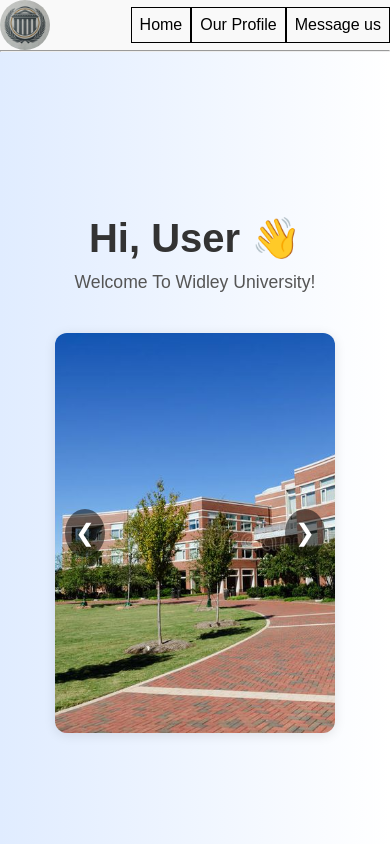
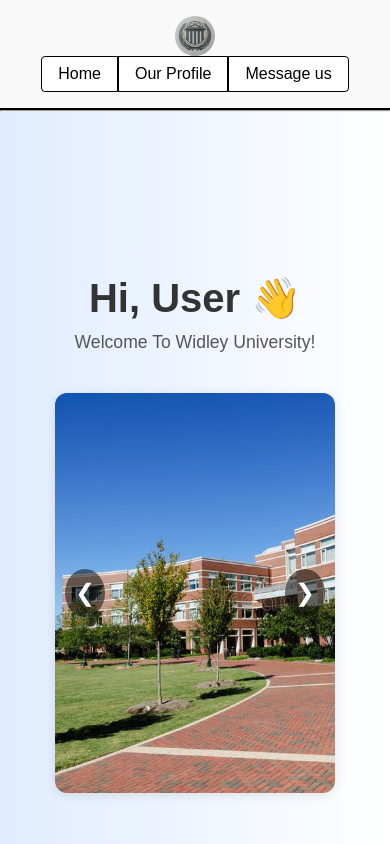
Before and after one commit to revou-fundamental-course/02-jun-25-Widzyy, a plain HTML site: page index.html in a window 390 px wide. Shown: the top 844 px of the page. Drawn offline with Linux system fonts and the light colour scheme.

Commit message:
Add revisi our profile + navbar

```diff
--- a/css/style.css
+++ b/css/style.css
@@ -1,42 +1,51 @@
 /* Header Component */
-.main-header {
-    display: flex;
-    justify-content: space-between;
+.header-wrapper {
+  display: flex;
+  justify-content: space-between;
+  align-items: center;
+  border-bottom: 2px solid black;
+  padding: 16px 24px;
 }
 
-.main-logo {
-    height: 50px;
-    width: 50px;
-    background: url('../assets/widley-college.jpeg');
-    border-radius: 50%;
-    background-size: cover;
-    background-position: center;
+.header-wrapper > .menu {
+  display: flex;
 }
 
-/* Navbar Component */
-nav {
-    display: flex;
-    align-items: center;
+.header-wrapper > nav > a {
+  color: inherit;
+  text-decoration: none;
 }
 
-nav>a {
-    border: 1px solid;
-    padding: 8px;
-    color: black;
-    text-decoration: none;
+.header-wrapper > .menu > a {
+  background-color: rgb(255, 255, 255);
+  padding: 8px 16px;
+  border: 1px solid rgb(0, 0, 0);
+  cursor: pointer;
+  transition: 0.3s background-color ease-out;
 }
 
-/* section {
-    height: 650px;
+.header-wrapper > .menu > a:hover {
+  background-color: gainsboro;
 }
 
-.banner-img {
-    height: 500px;
-    background-image: url(https://picsum.photos/1920/1080);
-    background-size: cover;
-    background-position: center;
-} */
+.header-wrapper > .menu > a:first-child {
+  border-radius: 4px 0 0 4px;
+}
 
+.header-wrapper > .menu > a:last-child {
+  border-radius: 0 4px 4px 0;
+}
+
+.header-wrapper > .logo {
+  width: auto;
+  height: 40px;
+  border-radius: 50%;
+}
+
+@media only screen and (max-width: 600px) {
+  .header-wrapper {
+    flex-direction: column;
+  }}
 
 
 /* Home Section */
@@ -135,9 +144,6 @@ body {
   opacity: 1;
   transform: translateY(0);
 }
-
-
-
 
 
 /* Our Profile Section */
--- a/index.html
+++ b/index.html
@@ -10,16 +10,13 @@
 </head>
 <body>
     <!-- Header Content -->
-    <header class="main-header">
-        <!-- Logo Website -->
-        <div class="main-logo"></div>
-
-        <!-- Navigation Bar (Navbar) -->
-        <nav>
-            <a href="#home">Home</a>
-            <a href="#our-profile">Our Profile</a>
-            <a href="message-us">Message us</a>
-        </nav>
+    <header class="header-wrapper">
+      <img class="logo" alt="widley-college" src="assets\widley-college.jpeg" />
+      <nav class="menu">
+        <a href="#home">Home</a>
+        <a href="#our-profile">Our Profile</a>
+        <a href="#message-us">Message us</a>
+      </nav>
     </header>
 
     <hr />
@@ -36,16 +33,12 @@
             <div class="slider fade-slide">
                 <button class="nav left" onclick="prevSlide()">❮</button>
                 <div class="image-wrapper">
-                    <img src="../assets/Bangunan.jpeg" class="slide active" alt="Slide 1">
-                    <img src="../assets/kelas.jpeg" class="slide" alt="Slide 2">
-                    <img src="../assets/mahasiswa.jpeg" class="slide" alt="Slide 3">
+                    <img src="assets\bangunan.jpeg" class="slide active" alt="Slide 1">
+                    <img src="assets\kelas.jpeg" class="slide" alt="Slide 2">
+                    <img src="assets\mahasiswa.jpeg" class="slide" alt="Slide 3">
                 </div>
                 <button class="nav right" onclick="nextSlide()">❯</button>
             </div>
-        </section>
-
-            <!-- Banner Section -->
-            <!-- <div class="banner-img"></div> -->
         </section>
 
         <hr />
@@ -68,17 +61,17 @@
                         <p>Tahun Berdiri</p>
                     </div>
                     <div class="fact-box fade-in">
-                        <h3>15+</h3>
-                        <p>Anggota Tim</p>
+                        <h3>1000+</h3>
+                        <p>Siswa</p>
                     </div>
                     <div class="fact-box fade-in">
                         <h3>100+</h3>
-                        <p>Proyek Selesai</p>
+                        <p>Kerjasama Perguruan Tinggi</p>
                     </div>
                 </div>
 
                 <div class="image-container fade-in">
-                    <img src="https://picsum.photos/200" alt="Foto Tim Kami" />
+                    <img src="assets\team.jpeg" alt="Foto Tim Kami" />
                 </div>
 
                 <div class="cta fade-in">
--- a/js/script.js
+++ b/js/script.js
@@ -41,6 +41,22 @@ window.onload = () => {
 };
 
 
+// Animasi saat scroll -
+document.addEventListener("DOMContentLoaded", () => {
+  const elements = document.querySelectorAll(".fade-in");
+
+  const onScroll = () => {
+    elements.forEach(el => {
+      const rect = el.getBoundingClientRect();
+      if (rect.top < window.innerHeight - 100) {
+        el.classList.add("visible");
+      }
+    });
+  };
+
+  window.addEventListener("scroll", onScroll);
+  onScroll();
+});
 
 
 // Form Validation Function
@@ -64,20 +80,3 @@ document.getElementById("contactForm").addEventListener("submit", function(event
   document.getElementById("output").innerHTML = output;
   document.getElementById("contactForm").reset();
 });
-
-// Animasi saat scroll
-document.addEventListener("DOMContentLoaded", () => {
-  const elements = document.querySelectorAll(".fade-in");
-
-  const onScroll = () => {
-    elements.forEach(el => {
-      const rect = el.getBoundingClientRect();
-      if (rect.top < window.innerHeight - 100) {
-        el.classList.add("visible");
-      }
-    });
-  };
-
-  window.addEventListener("scroll", onScroll);
-  onScroll(); // Jalankan saat load juga
-});
```
Also changed, not shown: assets/team.jpeg (added).
